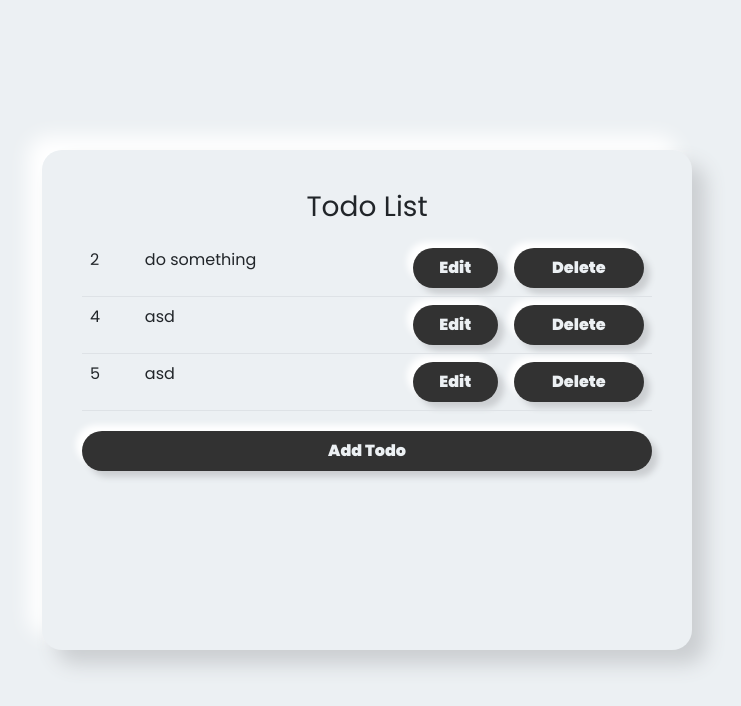
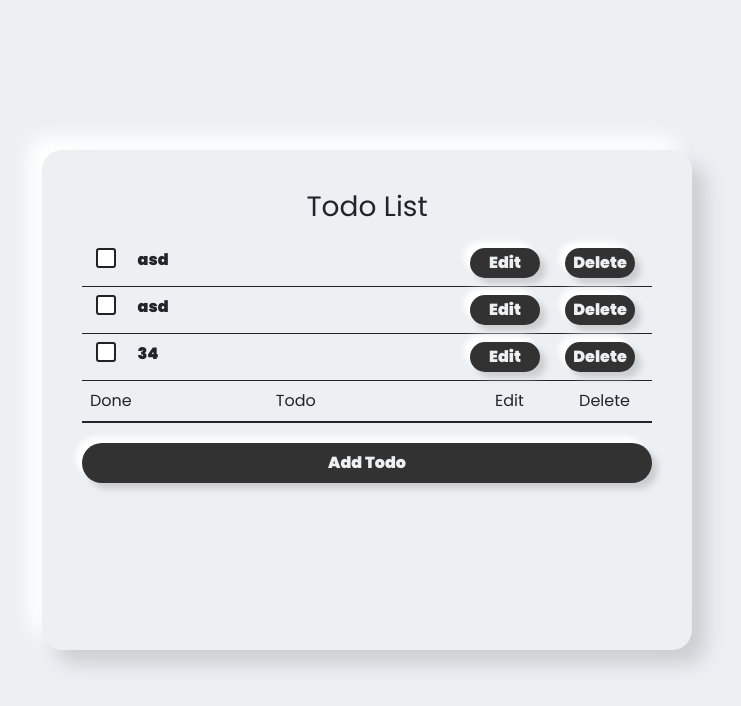
Before and after one commit to Majinstz/AppToDo, an Angular app: page /todo-list in a window 1280 px wide. Shown: the top 706 px of the page, without its empty margins (273-1014 px from the left). Built offline with nearby package versions, Linux system fonts and the light colour scheme; data requests are answered from the project's data file.

Commit message:
style update

```diff
--- a/server/db.json
+++ b/server/db.json
@@ -1,16 +1,16 @@
 {
   "todos": [
     {
-      "content": "do something",
+      "content": "asd",
+      "id": 1
+    },
+    {
+      "content": "asd",
       "id": 2
     },
     {
-      "content": "asd",
-      "id": 4
-    },
-    {
-      "content": "asd",
-      "id": 5
+      "content": "34",
+      "id": 3
     }
   ]
 }
--- a/src/app/shared/rest-api.service.ts
+++ b/src/app/shared/rest-api.service.ts
@@ -60,6 +60,7 @@ export class RestApiService {
     )
   }
 
+
   handleError(error) {
      let errorMessage = '';
      if(error.error instanceof ErrorEvent) {
--- a/src/app/shared/todo.ts
+++ b/src/app/shared/todo.ts
@@ -1,4 +1,5 @@
 export class Todo {
     id: string;
     content: string;
+    done: boolean;
 }
--- a/src/app/todo-create/todo-create.component.html
+++ b/src/app/todo-create/todo-create.component.html
@@ -1,6 +1,6 @@
 <div class="container custom-container">
     <div class="col-md-12">
-        <div class="brand-logo"><img src="./assets/todo.png" alt="Logo" id="logo"></div>
+        <div class="brand-logo"></div>
         <h3 class="mb-3 text-center title">What ToDo?</h3>
 
         <div class="todoform">
@@ -9,6 +9,7 @@
             </div>
             <div class="form-group">
                 <button class="todobutton" (click)="addTodo()">Create Todo</button>
+                <button class="todobutton" routerLink="/todo-list">Todos List</button>
             </div>
         </div>
     </div>
--- a/src/app/todo-edit/todo-edit.component.html
+++ b/src/app/todo-edit/todo-edit.component.html
@@ -1,6 +1,6 @@
 <div class="container custom-container">
     <div class="col-md-12">
-        <div class="brand-logo"><img src="./assets/todo.png" alt="Logo" id="logo"></div>
+        <div class="brand-logo"></div>
         <h3 class="mb-3 text-center title">Update ToDos</h3>
 
         <div class="todoform">
@@ -9,6 +9,7 @@
             </div>
             <div class="form-group">
                 <button class="todobutton" (click)="updateTodo()">Update Todos</button>
+                <button class="todobutton" routerLink="/todo-list">Cancel</button>
             </div>
         </div>
     </div>
--- a/src/app/todo-list/todo-list.component.html
+++ b/src/app/todo-list/todo-list.component.html
@@ -9,15 +9,28 @@
         <h3 class="mb-3 text-center">Todo List</h3>
 
         <div class="col-md-12">
-            <table class="table">
+            <table class="table align-middle table-hover border-bottom border-dark">
                 <tbody>
-                    <tr *ngFor="let todo of Todo">
-                        <td>{{todo.id}}</td>
-                        <td>{{todo.content}}</td>
-                        <td><button class="edit" routerLink="/todo-edit/{{todo.id}}">Edit</button></td>
-                        <td><button class="delete" (click)="deleteTodo(todo.id)">Delete</button></td>
+                    <tr *ngFor="let todo of Todo" class="d-flex">
+                        <td class="col-1">
+                            <label class="custom-checkbox">
+                                <input type="checkbox">
+                                <span class="checkmark"></span>
+                            </label>
+                        </td>
+                        <td class="content col-7">{{todo.content}}</td>
+                        <td class="col-2"><button class="edit" routerLink="/todo-edit/{{todo.id}}">Edit</button></td>
+                        <td class="col-2"><button class="delete" (click)="deleteTodo(todo.id)">Delete</button></td>
                     </tr>
                 </tbody>
+                <tfoot>
+                    <tr class="d-flex">
+                        <td class="col-1">Done</td>
+                        <td class="col-7">Todo</td>
+                        <td class="col-2">Edit</td>
+                        <td class="col-2">Delete</td>
+                    </tr>
+                </tfoot>
             </table>
             <button class="todobutton" routerLink="/create-todo">Add Todo</button>
         </div>
--- a/src/app/todo-list/todo-list.component.ts
+++ b/src/app/todo-list/todo-list.component.ts
@@ -31,4 +31,5 @@ export class TodoListComponent implements OnInit {
       })
     }
   }
+
 }
--- a/src/styles.css
+++ b/src/styles.css
@@ -45,16 +45,7 @@ body {
     border-radius: 50%;
     box-sizing: border-box;
     box-shadow: 7px 7px 10px #cbced1, -7px -7px 10px white;
-}
-
-#logo {
-    position: absolute;
-    margin: auto;
-    width: 100px;
-    height: 100px;
-    top: 50%;
-    left: 50%;
-    transform: translate(-50%, -50%);
+    background: url(./assets/todo.png) center/60% no-repeat;
 }
 
 .title {
@@ -106,20 +97,21 @@ body {
     box-shadow: none;
 }
 
-td {
+.content {
     text-align: left;
-    margin-top: 30px;
+    font-weight: 900;
 }
 
-.edit {
+.edit,
+.delete {
     display: block;
-    width: 100%;
     padding: 0;
     border: none;
     outline: none;
     box-sizing: border-box;
     background: #323232;
-    height: 40px;
+    height: 30px;
+    width: 70px;
     border-radius: 20px;
     cursor: pointer;
     font-weight: 900;
@@ -128,19 +120,36 @@ td {
     color: #ecf0f3;
 }
 
-.delete {
-    display: block;
+.custom-checkbox {
+    width: 20px;
+    height: 20px;
+    cursor: pointer;
+}
+
+.custom-checkbox .checkmark {
     width: 100%;
-    padding: 0;
-    border: none;
-    outline: none;
-    box-sizing: border-box;
-    background: #323232;
-    height: 40px;
-    border-radius: 20px;
-    cursor: pointer;
-    font-weight: 900;
-    box-shadow: 6px 6px 6px #cbced1, -6px -6px 6px white;
-    transition: 0.5s;
-    color: #ecf0f3;
+    height: 100%;
+    border: 2px solid #222;
+    display: inline-block;
+    border-radius: 3px;
+    background: #fff;
+    transition: background-color 0.5s cubic-bezier(0.65, -0.24, 0.23, 1.22);
 }
+
+.custom-checkbox input:checked+.checkmark {
+    background: #222 url(./assets/checkmark.png) center/80% no-repeat;
+}
+
+.custom-checkbox input {
+    display: none;
+}
+
+td {
+    width: auto;
+}
+
+@media screen and (min-width:600px) {
+    .custom-container {
+        margin-top: 1rem;
+    }
+}
```
Also changed, not shown: src/assets/checkmark.png (added), 8 other files (tests, documents, lock files or other folders).
